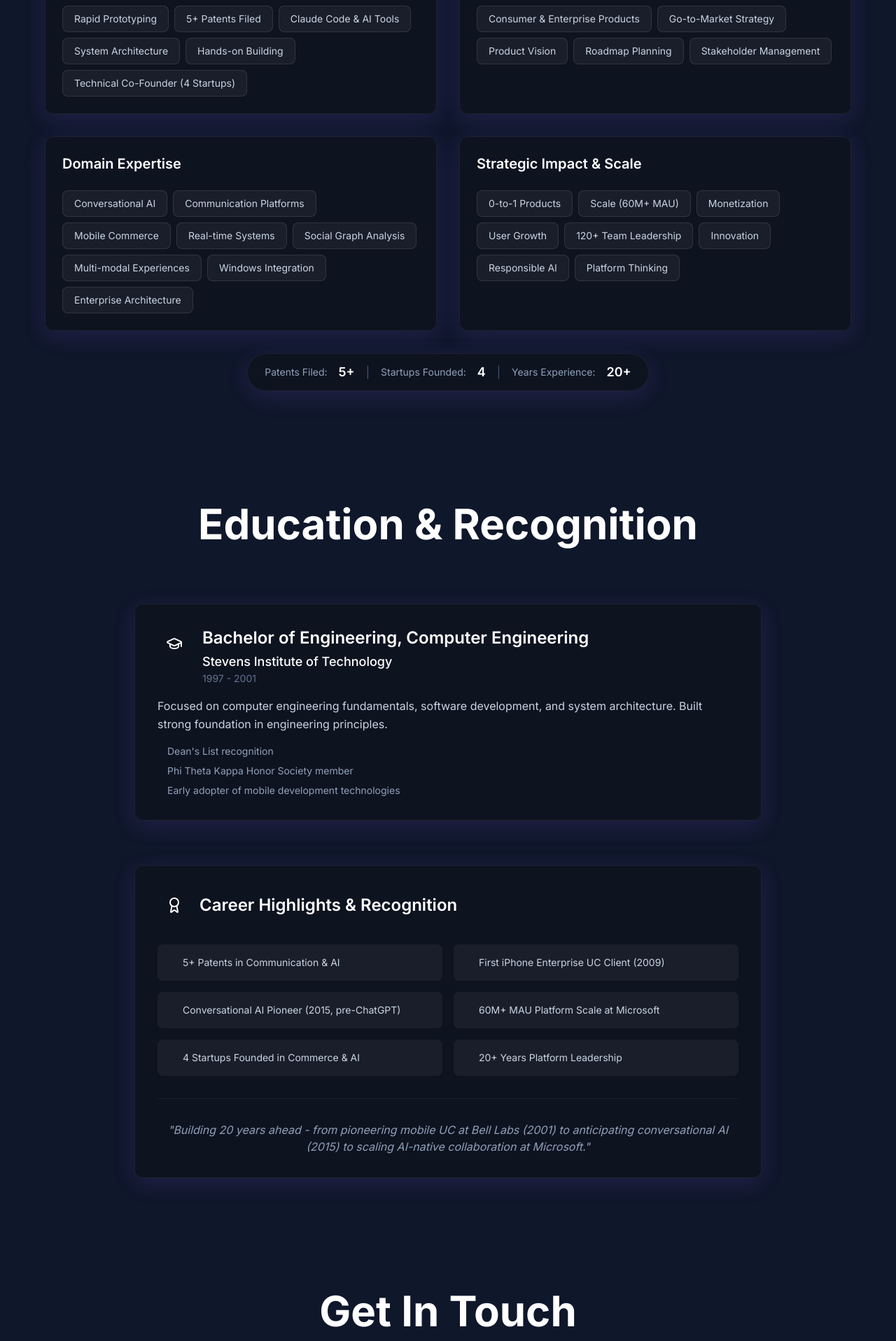
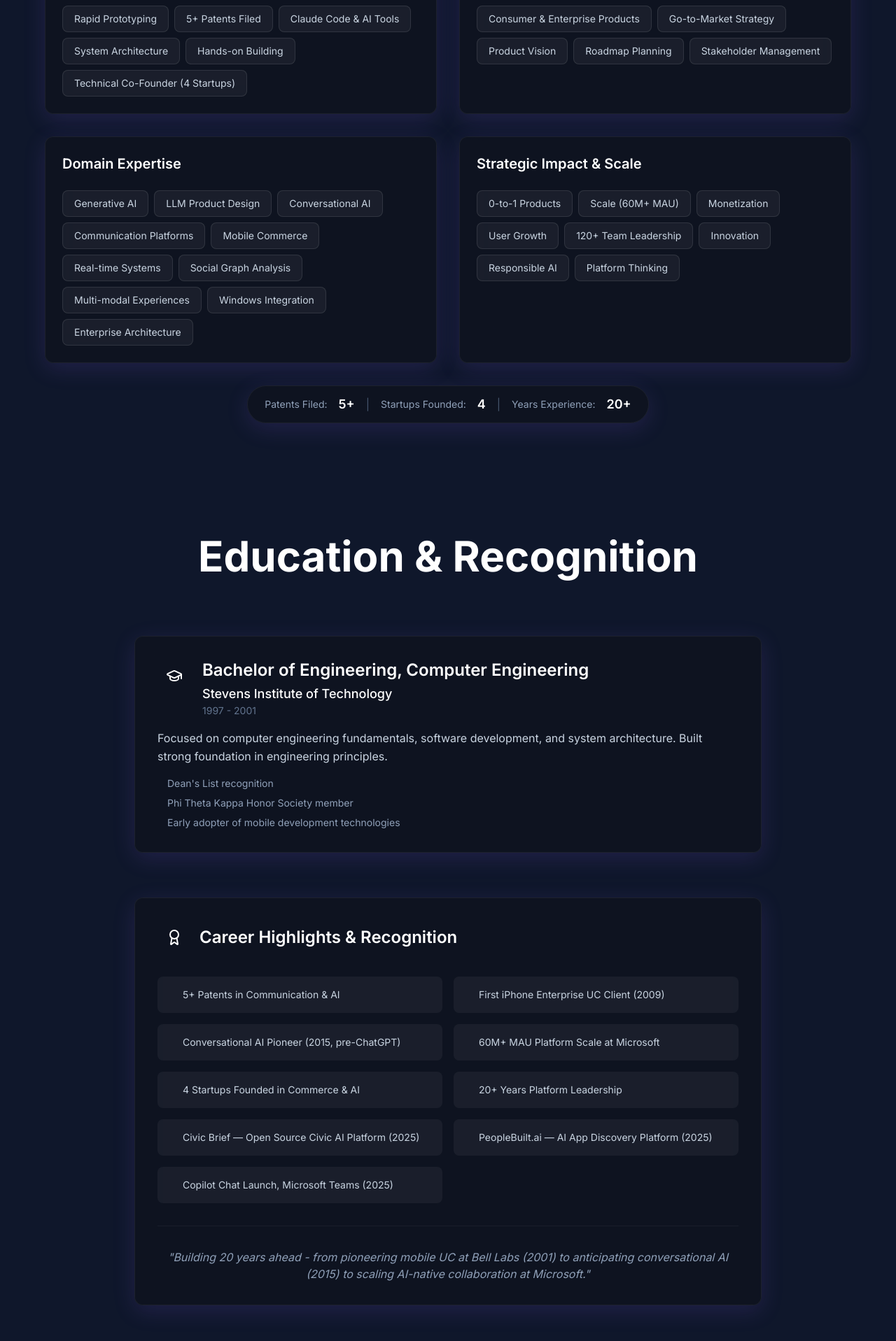
Before and after one commit to pateljatin/jatinpatel-website, a Next.js app: page / in a window 1280 px wide. Shown: the part 7755-9672 px from the top of the page at 70% size. Built offline with nearby package versions, Linux system fonts and the light colour scheme.

Commit message:
feat: add Generative AI, LLM Product Design, and 2025 career highlights

```diff
--- a/components/Education.tsx
+++ b/components/Education.tsx
@@ -25,7 +25,10 @@ const achievements = [
   "Conversational AI Pioneer (2015, pre-ChatGPT)",
   "60M+ MAU Platform Scale at Microsoft",
   "4 Startups Founded in Commerce & AI",
-  "20+ Years Platform Leadership"
+  "20+ Years Platform Leadership",
+  "Civic Brief — Open Source Civic AI Platform (2025)",
+  "PeopleBuilt.ai — AI App Discovery Platform (2025)",
+  "Copilot Chat Launch, Microsoft Teams (2025)"
 ];
 
 const Education = () => {
--- a/components/Skills.tsx
+++ b/components/Skills.tsx
@@ -24,7 +24,8 @@ const skillCategories = [
   {
     category: "Domain Expertise",
     skills: [
-      "Conversational AI", "Communication Platforms", "Mobile Commerce",
+      "Generative AI", "LLM Product Design", "Conversational AI",
+      "Communication Platforms", "Mobile Commerce",
       "Real-time Systems", "Social Graph Analysis", "Multi-modal Experiences",
       "Windows Integration", "Enterprise Architecture"
     ]
```
